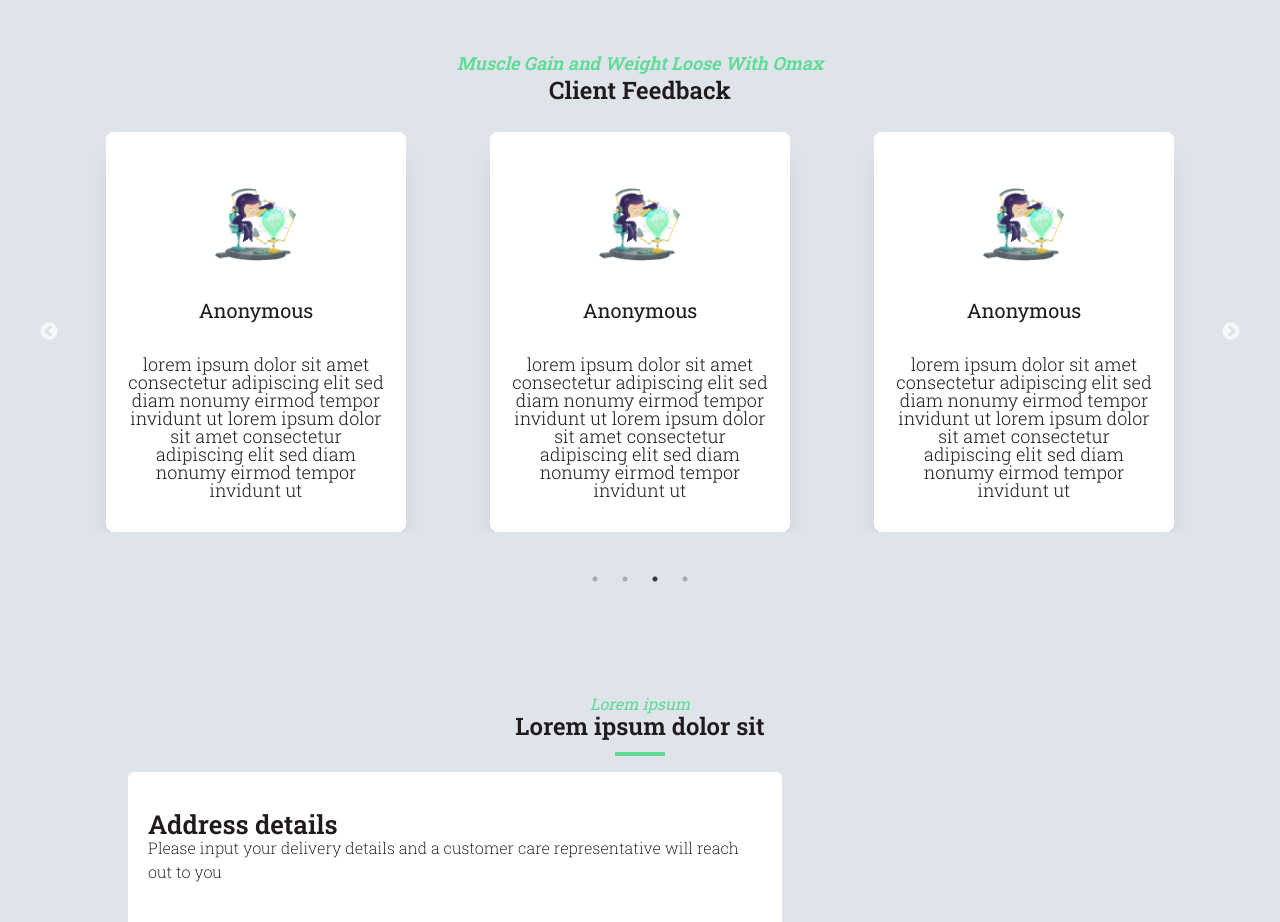
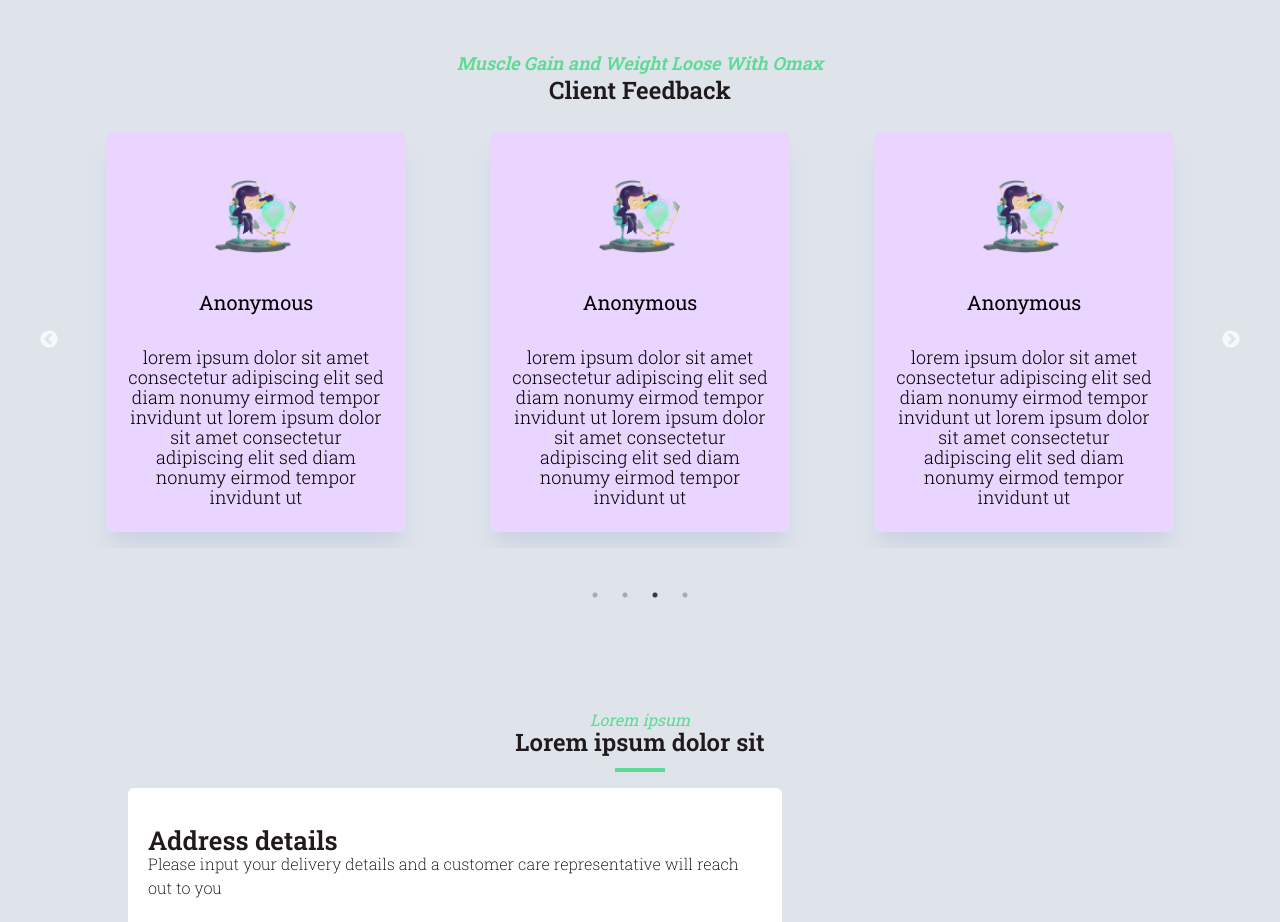
Before and after one commit to retrong/Omax, a Next.js app: page /home in a window 1280 px wide. Shown: the part 2160-3082 px from the top of the page. Built offline with nearby package versions, Linux system fonts and the light colour scheme.

Commit message:
testing color palette

```diff
--- a/src/components/Feedback.tsx
+++ b/src/components/Feedback.tsx
@@ -59,16 +59,16 @@ export default class Feedback extends Component {
                         {feedbacks.map((feedback) => (
                             <div key={feedback.id} className="">
                                 <div className="flex justify-center items-center">
-                                    <div className=" flex flex-col justify-center items-center w-[300px] h-[400px] bg-white shadow-xl p-5 rounded-lg gap-4 feedback-card">
+                                    <div className=" flex flex-col justify-center items-center w-[300px] h-[400px] bg-purple-200 shadow-xl shadow-slate-300 p-5 rounded-lg gap-4 feedback-card mb-4">
                                         <Image
                                             src={feedback.icon}
                                             alt="testimony image"
                                             className="w-[120px] h-[120px] object-contain rounded-full"
                                         />
-                                        <h3 className="font-roboto font-normal text-primary text-[20px] leading-[18px]">
+                                        <h3 className="font-roboto font-normal text-black text-[20px] leading-[18px]">
                                             {feedback.title}
                                         </h3>
-                                        <p className="font-roboto font-light text-primary text-[18px] leading-[18px] text-center mt-5">
+                                        <p className="font-roboto font-light text-black text-[18px] leading-[20px] text-center mt-5">
                                             {feedback.content}
                                         </p>
                                     </div>
```
